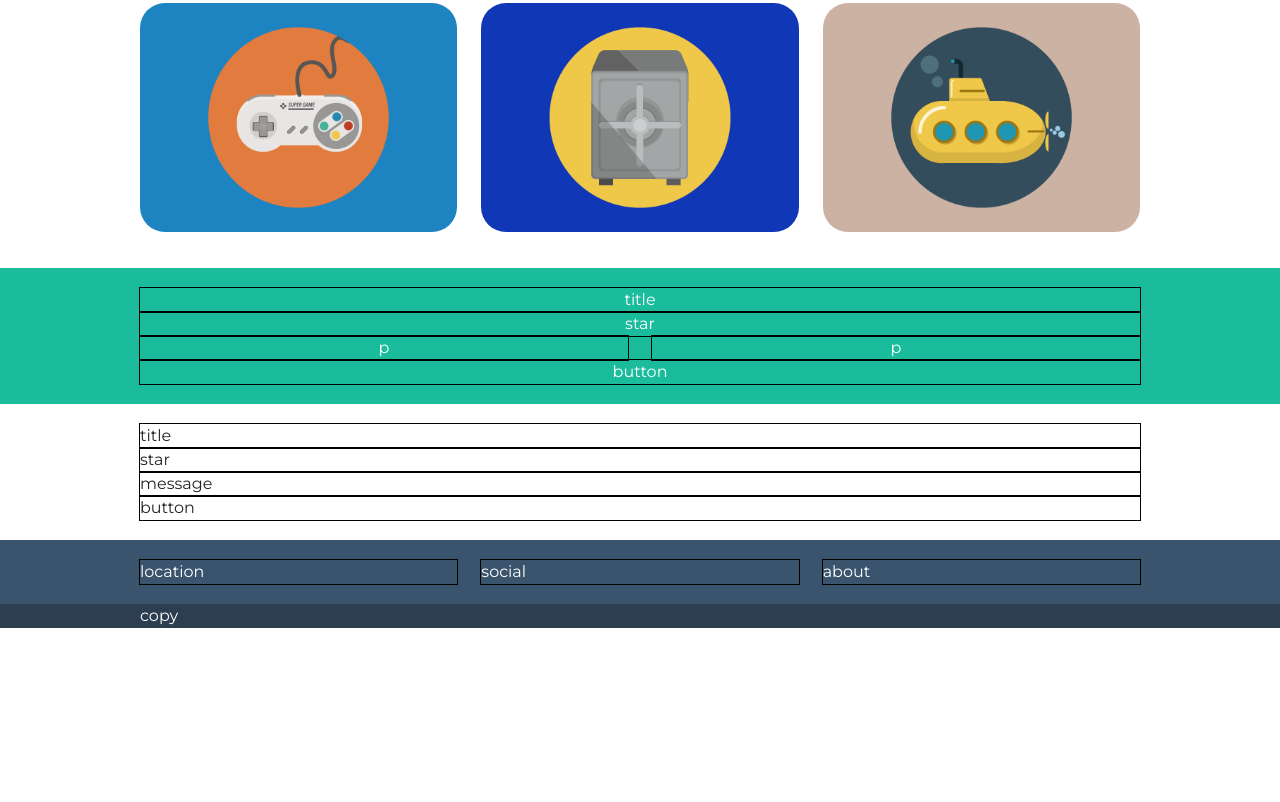
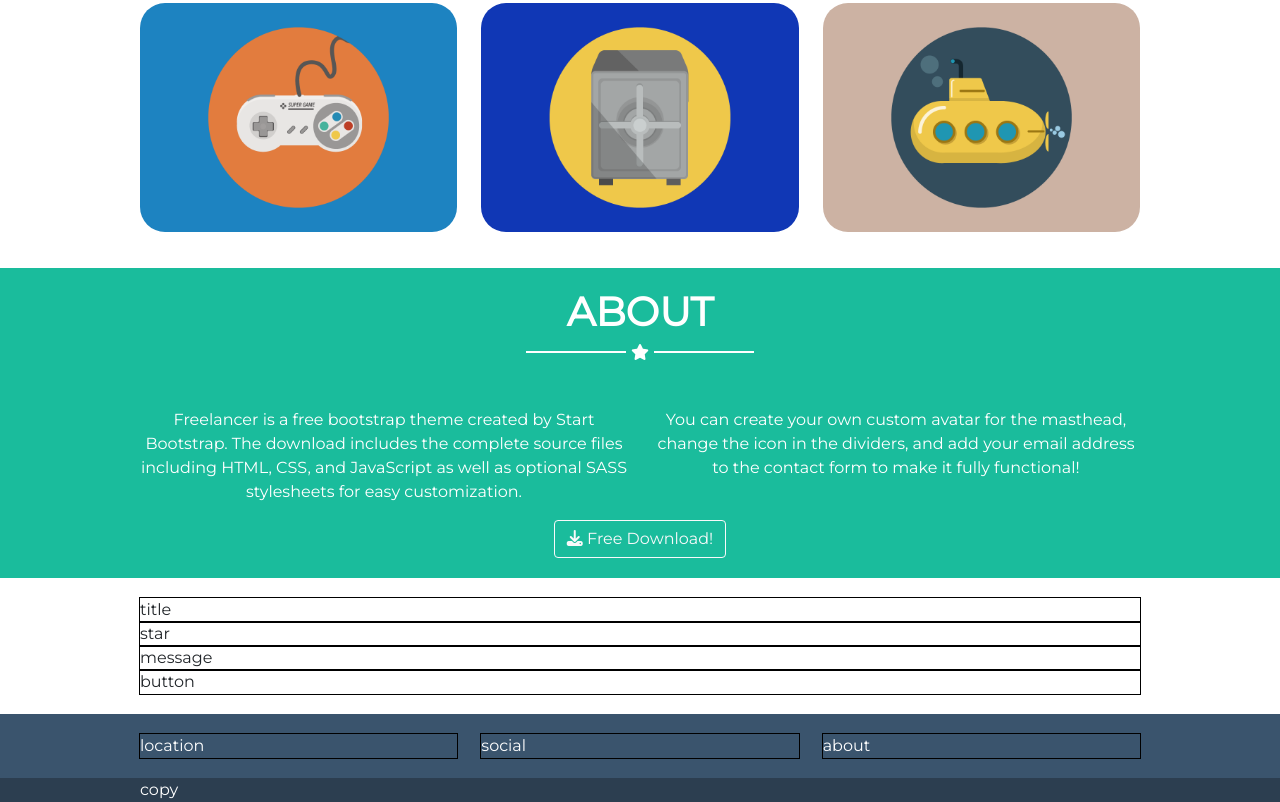
Before and after one commit to fedeloxe/html-css-bootstrap-freelancer, a plain HTML site: page index.html in a window 1280 px wide. Shown: the part 883-1685 px from the top of the page. Before the commit the page ends 1511 px from the top, so only its background shows below. Drawn offline with nearby package versions, Linux system fonts and the light colour scheme.

Commit message:
section 2 about done

```diff
--- a/index.html
+++ b/index.html
@@ -93,20 +93,22 @@
         <section class="about green">  <!--about-->
             <div class="container text-center ">
                 <div class="row d-flex">
-                    <div class="col-12">
-                        <div class="border-black">title</div>
-                    </div>
-                    <div class="col-12">
-                        <div class="border-black">star</div>
+                    <h1>ABOUT</h1>
+
+                    <div class="col-12 d-flex  justify-content-center align-items-center mb-5">
+                        <hr>
+                        <i class="fa-solid fa-star"></i>
+                        <hr>
                     </div>
                     <div class="col-12 col-sm-6">
-                        <div class="border-black">p</div>
+                        <p>Freelancer is a free bootstrap theme created by Start Bootstrap. The download includes the complete source files including HTML, CSS, and JavaScript as well as optional SASS stylesheets for easy customization.</p>
                     </div>
                     <div class="col-12 col-sm-6">
-                        <div class="border-black">p</div>
+                        <p>You can create your own custom avatar for the masthead, change the icon in the dividers, and add your email address to the contact form to make it fully functional!</p>
+
                     </div>
-                    <div class="col-12">
-                        <div class="border-black">button</div>
+                    <div>
+                        <button type="button" class="btn btn-outline-light"><i class="fa-solid fa-download"></i> Free Download!</button>
                     </div>
                 </div>
             </div>
```
